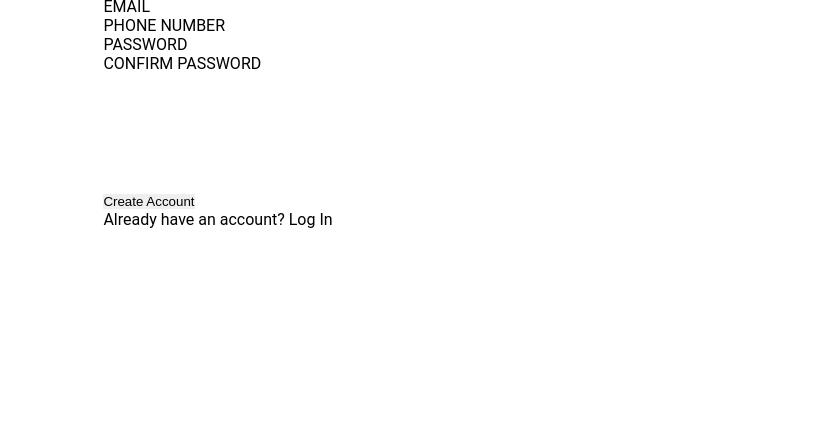
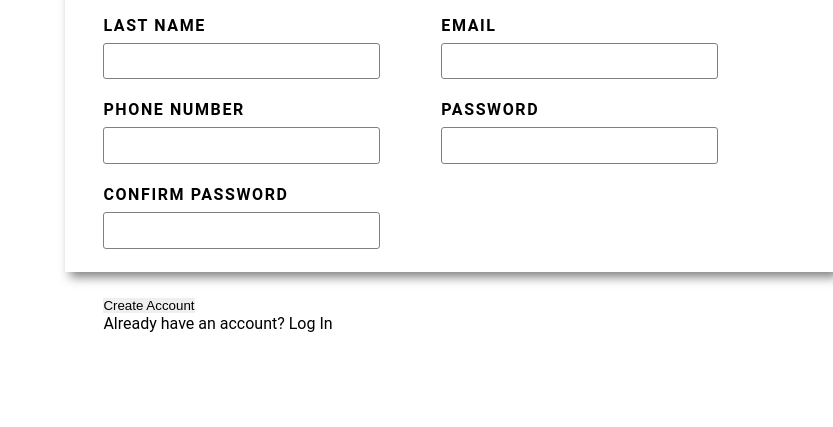
Before and after one commit to joaquinrodriguezpou/sign-up-form, a plain HTML site: page index.html in a window 1280 px wide. Shown: the part 373-800 px from the top of the page, without its empty margins (447-1280 px from the left). Drawn offline with Linux system fonts and the light colour scheme.

Commit message:
style form and its inputs

```diff
--- a/style.css
+++ b/style.css
@@ -82,3 +82,58 @@ section {
 .dummy-text p:nth-child(2) {
   margin-top: 1rem;
 }
+
+.dummy-form {
+  box-shadow: 5px 5px 10px rgba(0, 0, 0, 0.5);
+}
+
+.dummy-form h1 {
+  font-size: 2rem;
+  margin-bottom: 1.5rem;
+}
+
+form {
+  display: flex;
+  flex-direction: row;
+  flex-wrap: wrap;
+  justify-content: space-between;
+  gap: 1.3rem;
+}
+
+.form-row {
+  width: 45%;
+  display: flex;
+  flex-direction: column;
+  gap: 0.5rem;
+}
+
+.form-row label {
+  font-size: 1rem;
+  font-weight: 600;
+  letter-spacing: 0.1rem;
+}
+
+.form-row input {
+  width: 100%;
+  height: 2.3rem;
+  padding: 0.5rem;
+  border: 1px solid grey;
+  border-radius: 3px;
+  box-sizing: border-box;
+}
+
+.form-row input:focus {
+  border: 2px solid grey;
+}
+
+input:focus {
+  outline: none;
+}
+
+.form-row input:valid {
+
+}
+
+.form-row input:invalid {
+
+}
```
